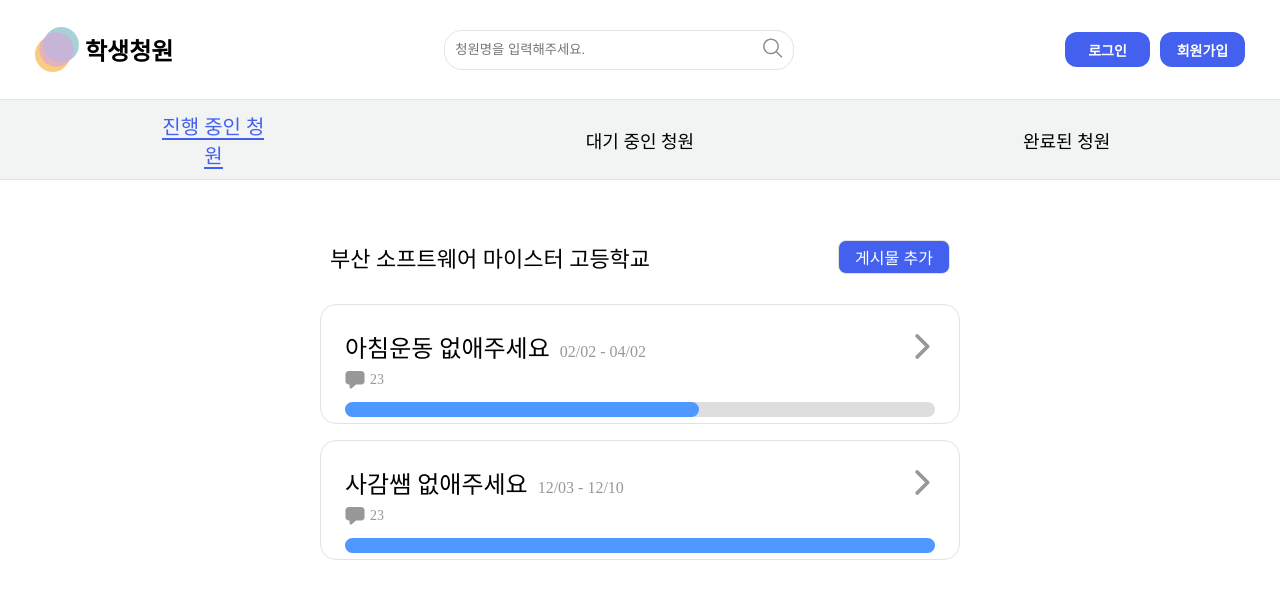
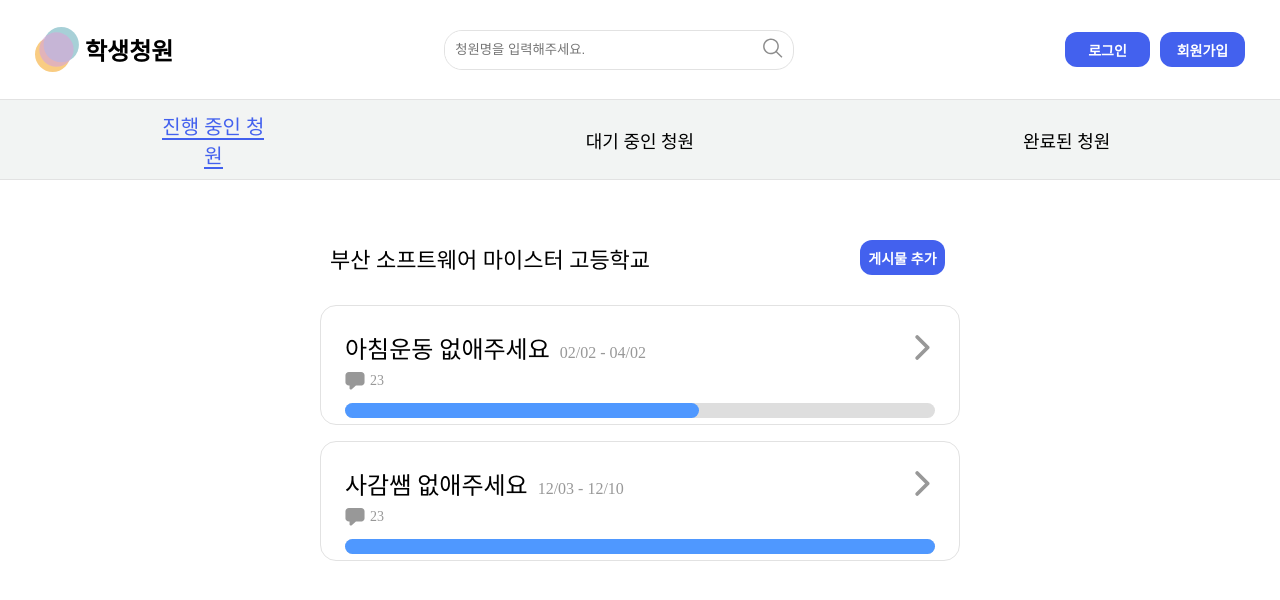
Before and after one commit to Bamdoliro/stupetition, a React (Create React App) app: page / in a window 1280 px wide. Shown: the top 600 px of the page. Built offline with nearby package versions, Linux system fonts and the light colour scheme.

Commit message:
FIX :: 게시물 추가 버튼 수정

```diff
--- a/src/components/MainContent/MainContent.css
+++ b/src/components/MainContent/MainContent.css
@@ -21,15 +21,17 @@
     display: flex;
     align-items: center;
     justify-content: center;
-    border: 1px solid #E2E2E2;
+    background-color: #4361EE;
+    width: 85px;
+    height: 35px;
+    color: #fff;
+    font-weight: bold;
+    font-size: 14px;
+    border-radius: 12px;
+    margin: 0px 5px;
+    cursor: pointer;
     outline: none;
-    border-radius: 8px;
-    color: #fff;
-    padding: 16px;
-    font-size: 16px;
-    background-color: #4361EE;
-    height: 30px;
-    cursor: pointer;
+    border: none;
 }
 
 .main-petition-ul {
```
